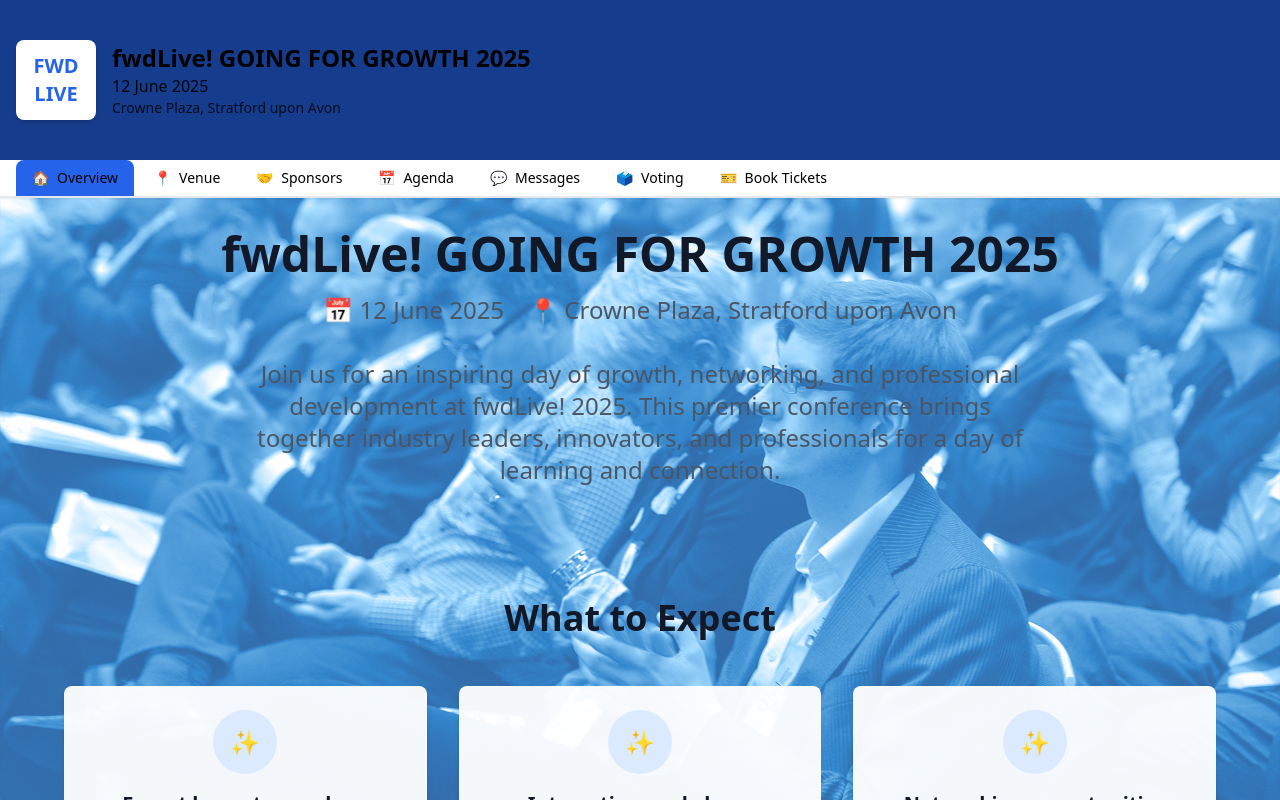
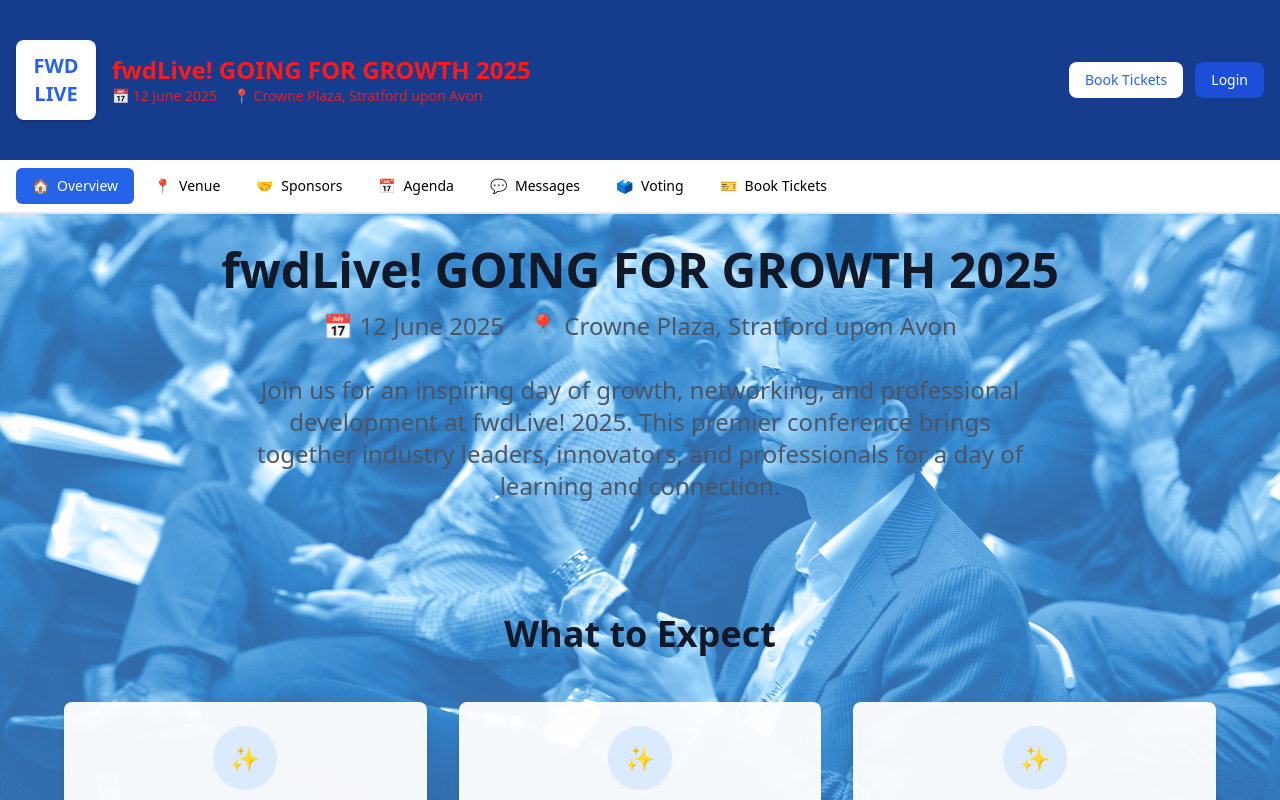
Before and after one commit to nohatman/conference-app, a Next.js app: page / in a window 1280 px wide. Shown: the top 800 px of the page. Built offline with nearby package versions, Linux system fonts and the light colour scheme.

Commit message:
Add files via upload

```diff
--- a/src/app/components/BrandingHeader.tsx
+++ b/src/app/components/BrandingHeader.tsx
@@ -44,7 +44,11 @@
   { id: 'register', label: 'Book Tickets', icon: '🎫' }
 ]
 
-export default function BrandingHeader({ activeTab, tabs, onTabChange }: BrandingHeaderProps) {
+export default function BrandingHeader({
+  activeTab = "overview",
+  tabs,
+  onTabChange
+}: BrandingHeaderProps) {
   const [branding, setBranding] = useState<BrandingData>({
     eventTitle: "fwdLive! GOING FOR GROWTH 2025",
     eventDate: "12 June 2025",
@@ -123,7 +127,15 @@
         .filter(tab => tab.enabled)
         .sort((a, b) => a.order - b.order)
         .map(tab => ({ id: tab.id, label: tab.label, icon: tab.icon }))
-    : tabs || defaultTabs
+    : tabs || [
+        { id: "overview", label: "Overview", icon: "🏠" },
+        { id: "venue", label: "Venue", icon: "📍" },
+        { id: "sponsors", label: "Sponsors", icon: "🤝" },
+        { id: "agenda", label: "Agenda", icon: "📅" },
+        { id: "messages", label: "Messages", icon: "💬" },
+        { id: "voting", label: "Voting", icon: "🗳️" },
+        { id: "register", label: "Book Tickets", icon: "🎫" }
+      ]
 
   // Debug logging
   console.log('Saved tabs:', savedTabs)
@@ -160,12 +172,6 @@
     ]
     const matchingColor = colorOptions.find(c => c.value === color)
     return matchingColor?.hex || color
-  }
-
-  const navigateTo = (path: string) => {
-    if (typeof window !== 'undefined') {
-      window.location.href = path
-    }
   }
 
   return (
@@ -209,23 +215,37 @@
                   )}
                 </div>
 
-                {/* Event Title */}
-                <div className={`${getColorClass(branding.headerTextColor, 'text')} hidden md:block`}>
-                  <div className="text-lg md:text-2xl font-bold">{branding.eventTitle}</div>
-                  <div className="text-sm md:text-base opacity-90">{branding.eventDate}</div>
-                  <div className="text-xs md:text-sm opacity-80">{branding.eventLocation}</div>
+                {/* Event Details */}
+                <div className="flex-1 min-w-0">
+                  <h1 className="text-lg md:text-2xl font-bold truncate" style={{ color: getColorValue('headerTextColor') }}>
+                    {branding.eventTitle}
+                  </h1>
+                  <div className="flex flex-col md:flex-row md:items-center md:space-x-4 text-xs md:text-sm opacity-90" style={{ color: getColorValue('headerTextColor') }}>
+                    <span className="flex items-center truncate">
+                      📅 {branding.eventDate}
+                    </span>
+                    <span className="flex items-center truncate">
+                      📍 {branding.eventLocation}
+                    </span>
+                  </div>
                 </div>
               </div>
 
-              {/* Mobile Menu Button */}
+              {/* Action Buttons */}
+              <div className="flex space-x-2 md:space-x-3 flex-shrink-0">
                 <button
-                onClick={() => setIsMobileMenuOpen(!isMobileMenuOpen)}
-                className={`${getColorClass(branding.headerTextColor, 'text')} md:hidden p-2 rounded`}
+                  onClick={() => window.location.href = '/register'}
+                  className="bg-white text-blue-600 px-3 py-2 md:px-4 md:py-2 rounded-lg hover:bg-blue-50 transition-colors font-medium text-sm"
                 >
-                <svg className="w-6 h-6" fill="none" stroke="currentColor" viewBox="0 0 24 24">
-                  <path strokeLinecap="round" strokeLinejoin="round" strokeWidth={2} d="M4 6h16M4 12h16M4 18h16" />
-                </svg>
+                  Book Tickets
                 </button>
+                <button
+                  onClick={() => window.location.href = '/admin'}
+                  className="bg-blue-700 text-white px-3 py-2 md:px-4 md:py-2 rounded-lg hover:bg-blue-800 transition-colors font-medium text-sm"
+                >
+                  Login
+                </button>
+              </div>
             </div>
           </div>
         </div>
@@ -234,56 +254,94 @@
       {/* Navigation Tabs */}
       <div className="bg-white border-b sticky top-32 md:top-40 z-30">
         <div className="container mx-auto px-4">
-          <div className="flex flex-col md:flex-row md:items-center md:justify-between">
-            {/* Desktop Navigation */}
-            <nav className="hidden md:flex space-x-1">
-              {effectiveTabs.map((tab) => (
+          {/* Mobile Menu Button */}
+          <div className="flex justify-between items-center py-3 md:hidden">
+            <h2 className="text-lg font-semibold" style={{ color: getColorValue('headerTextColor') }}>
+              {branding.eventTitle}
+            </h2>
             <button
-                  key={tab.id}
-                  onClick={() => onTabChange?.(tab.id)}
-                  className={`px-3 py-2 md:px-4 md:py-2 text-sm font-medium rounded-t-lg transition-colors ${
-                    activeTab === tab.id
-                      ? `${getColorClass(branding.primaryColor, 'bg')} ${getColorClass(branding.headerTextColor, 'text')}`
-                      : `${getColorClass(branding.headerTextColor, 'text')} hover:bg-gray-100`
-                  }`}
+              onClick={() => setIsMobileMenuOpen(!isMobileMenuOpen)}
+              className="p-2 rounded-lg hover:bg-gray-100"
+              style={{ color: getColorValue('headerTextColor') }}
             >
-                  <span className="flex items-center space-x-2">
-                    <span>{tab.icon}</span>
-                    <span>{tab.label}</span>
-                  </span>
+              {isMobileMenuOpen ? '✕' : '☰'}
             </button>
-              ))}
-            </nav>
+          </div>
 
-            {/* Mobile Menu */}
-            {isMobileMenuOpen && (
-              <div className="md:hidden absolute top-full left-0 right-0 bg-white border-b shadow-lg z-50">
-                <nav className="flex flex-col p-4 space-y-2">
+          {/* Desktop Tabs */}
+          <div className="hidden md:flex space-x-1 py-2 overflow-x-auto">
             {effectiveTabs.map((tab) => (
               <button
                 key={tab.id}
                 onClick={() => {
+                  setActiveTabState(tab.id)
+                  onTabChange?.(tab.id)
+                }}
+                className={`px-4 py-2 text-sm font-medium rounded-md transition-colors whitespace-nowrap ${
+                  activeTab === tab.id
+                    ? `${getColorClass(branding.primaryColor, 'bg')} text-white`
+                    : 'hover:bg-gray-100'
+                }`}
+                style={{
+                  color: activeTab === tab.id ? 'white' : getColorValue('contentTextColor')
+                }}
+              >
+                <span className="mr-2">{tab.icon}</span>
+                {tab.label}
+              </button>
+            ))}
+          </div>
+
+          {/* Mobile Menu */}
+          {isMobileMenuOpen && (
+            <div className="md:hidden py-2 border-t">
+              {effectiveTabs.map((tab) => (
+                <button
+                  key={tab.id}
+                  onClick={() => {
+                    setActiveTabState(tab.id)
                     onTabChange?.(tab.id)
                     setIsMobileMenuOpen(false)
                   }}
-                      className={`w-full text-left px-3 py-2 text-sm font-medium rounded-lg transition-colors ${
+                  className={`w-full text-left px-4 py-3 text-sm font-medium rounded-md transition-colors ${
                     activeTab === tab.id
-                          ? `${getColorClass(branding.primaryColor, 'bg')} ${getColorClass(branding.headerTextColor, 'text')}`
-                          : `${getColorClass(branding.headerTextColor, 'text')} hover:bg-gray-100`
+                      ? `${getColorClass(branding.primaryColor, 'bg')} text-white`
+                      : 'hover:bg-gray-100'
                   }`}
+                  style={{
+                    color: activeTab === tab.id ? 'white' : getColorValue('contentTextColor')
+                  }}
                 >
-                      <span className="flex items-center space-x-2">
-                        <span>{tab.icon}</span>
-                        <span>{tab.label}</span>
-                      </span>
+                  <span className="mr-2">{tab.icon}</span>
+                  {tab.label}
                 </button>
               ))}
-                </nav>
             </div>
           )}
         </div>
       </div>
+
+      {/* Optional Sponsor Banner */}
+      {branding.sponsorLogos.length > 0 && (
+        <div className="bg-gray-50 border-b">
+          <div className="container mx-auto px-4 py-3">
+            <div className="flex items-center justify-between">
+              <span className="text-sm text-gray-600">Presented by:</span>
+              <div className="flex space-x-4">
+                {branding.sponsorLogos.slice(0, 2).map((sponsor) => (
+                  <div key={sponsor.id} className="w-20 h-8 bg-white rounded flex items-center justify-center">
+                    <img
+                      src={sponsor.url}
+                      alt={sponsor.name}
+                      className="max-h-full max-w-full object-contain"
+                    />
                   </div>
+                ))}
+              </div>
+            </div>
+          </div>
+        </div>
+      )}
     </div>
   )
 }
```
Lines whose indentation alone changed are shown as unchanged.
